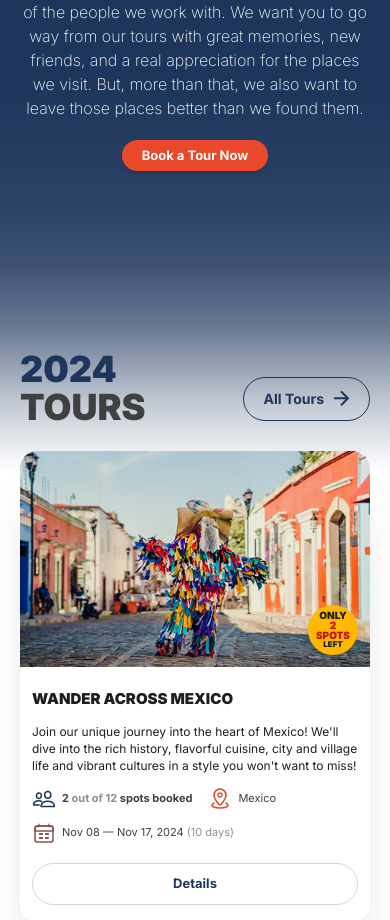
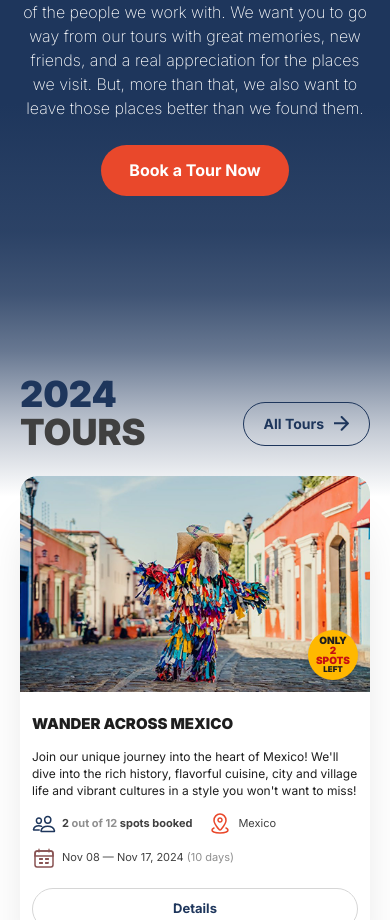
Before and after one commit to abdul-mannan4/WanderingEarl, a Next.js app: page / in a window 390 px wide. Shown: the part 968-1888 px from the top of the page. Built offline with nearby package versions, Linux system fonts and the light colour scheme.

Commit message:
Story Section Button

```diff
--- a/components/LandingPage/StorySection/page.tsx
+++ b/components/LandingPage/StorySection/page.tsx
@@ -41,8 +41,8 @@ export default function StorySection() {
               ensure that your tourism dollar leaves a positive and
               lasting impact and that our visit leaves a minimal footprint.
             </p>
-            <div className="pt-[20px] sm:pt-[25px] xl:pt-[30px] flex lg:justify-start justify-center">
-              <button className="py-[9px] sm:py-[12px] lg:py-[15px] px-[20px] sm:px-[26px] lg:px-[30px] font-bold text-[13px] sm:text-[15px] lg:text-[18px] leading-[100%] text-white bg-accent-orange rounded-[30px] cursor-pointer hover:bg-accent-orange-hover transition-colors shadow-md">
+            <div className="pt-[25px] xl:pt-[30px] flex lg:justify-start justify-center">
+              <button className="pt-[14px] pb-[15px] px-[28px] text-[16px]  sm:pt-[15px] sm:pb-[16px] sm:px-[30px] font-bold sm:text-[18px] leading-[22px] text-white bg-accent-orange rounded-[30px] cursor-pointer hover:hover:bg-accent-orange-hover ">
                 Book a Tour Now
               </button>
             </div>
```
